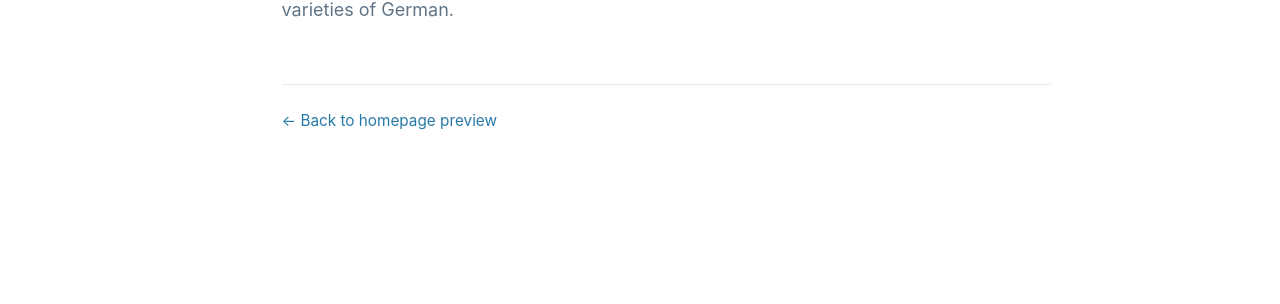
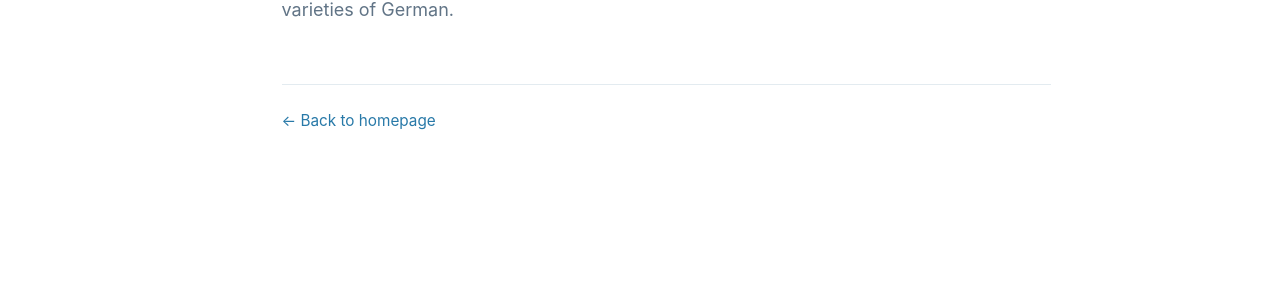
Before and after one commit to Valentin-Kany/Valentin-Kany.github.io, a Jekyll site: the page built from _pages/research.md, in a window 1280 px wide and 900 px high, scrolled down 1997 px. Shown: the part 343-647 px from the top of the window. Built offline with Jekyll 4.4.1, drawn with Linux system fonts in a browser that asks for light colours.

Commit message:
Update and rename research-preview.md to research.md

```diff
--- a/_pages/research-preview.md
+++ b/_pages/research.md
@@ -1,6 +1,6 @@
 ---
 layout: single
-permalink: /research-preview/
+permalink: /research/
 title: ""
 author_profile: false
 ---
@@ -410,8 +410,8 @@ author_profile: false
   <!-- FOOTER -->
 
   <div class="vkr-end">
-    <a href="{{ '/design-preview/' | relative_url }}">
-      ← Back to homepage preview
+    <a href="{{ '/' | relative_url }}">
+      ← Back to homepage
     </a>
   </div>
 
```
